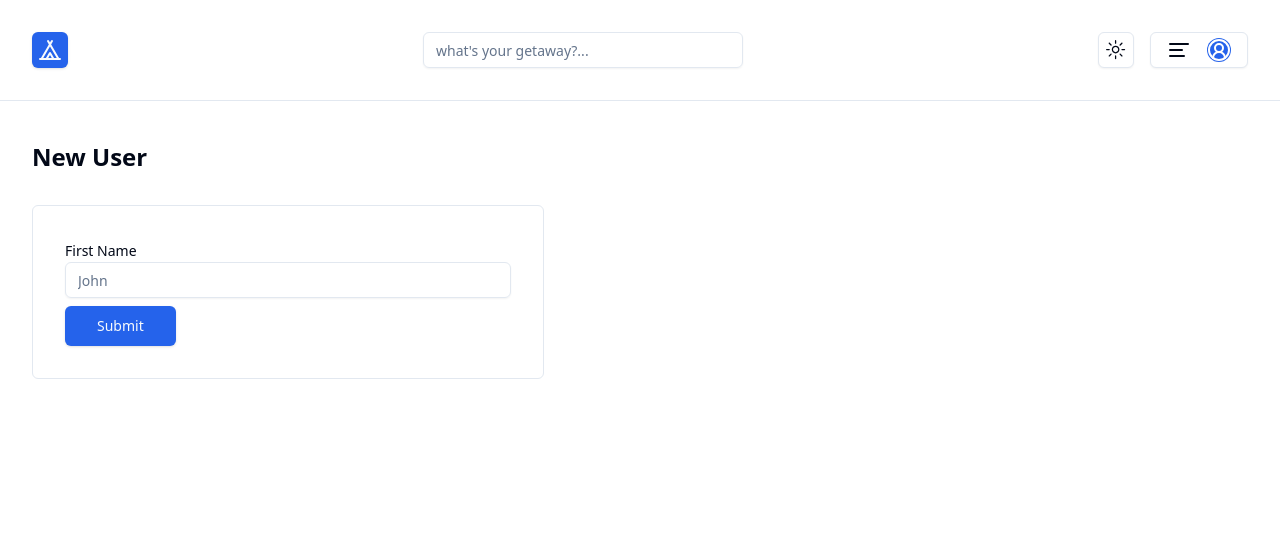
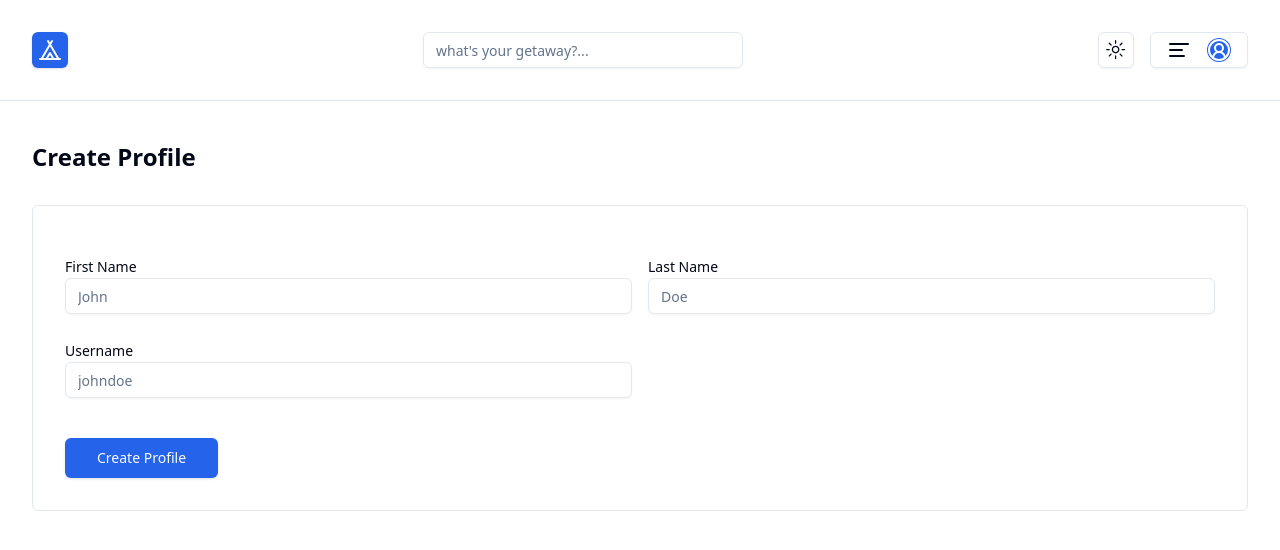
Before and after one commit to Mig-uel/avenue, a Next.js app: page /profile/create in a window 1280 px wide. Shown: the top 550 px of the page. Built offline with nearby package versions, Linux system fonts and the light colour scheme.

Commit message:
refactor: Update CreateProfilePage component layout and add fields

```diff
--- a/app/profile/create/page.tsx
+++ b/app/profile/create/page.tsx
@@ -8,14 +8,19 @@ const createProfileAction = async (formData: FormData) => {
   const formDataObject = Object.fromEntries(formData)
 
   console.log(formDataObject)
+
+  return {
+    message: 'Profile created.',
+  }
 }
 
 const CreateProfilePage = () => {
   return (
     <section>
-      <h1 className='text-2xl font-semibold mb-8 capitalize'>New User</h1>
-      <div className='border p-8 rounded-md max-w-lg'>
+      <h1 className='text-2xl font-semibold mb-8 capitalize'>Create Profile</h1>
+      <div className='border p-8 rounded-md'>
         <form action={createProfileAction}>
+          <div className='grid md:grid-cols-2 gap-4 mt-4'>
             <FormInput
               name='firstName'
               label='First Name'
@@ -23,7 +28,16 @@ const CreateProfilePage = () => {
               placeholder='John'
             />
 
-          <SubmitButton />
+            <FormInput
+              name='lastName'
+              label='Last Name'
+              type='text'
+              placeholder='Doe'
+            />
+
+            <FormInput name='username' type='text' placeholder='johndoe' />
+          </div>
+          <SubmitButton text='Create Profile' className='mt-8' />
         </form>
       </div>
     </section>
```
Lines whose indentation alone changed are shown as unchanged.
